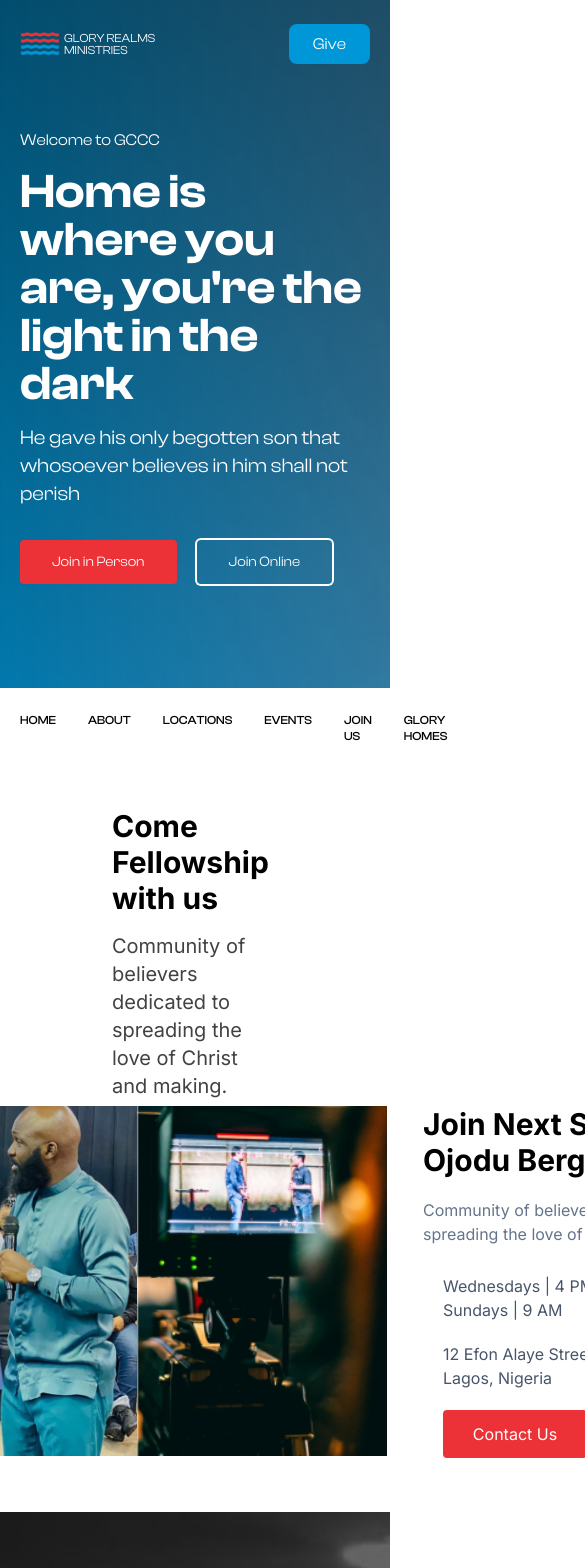
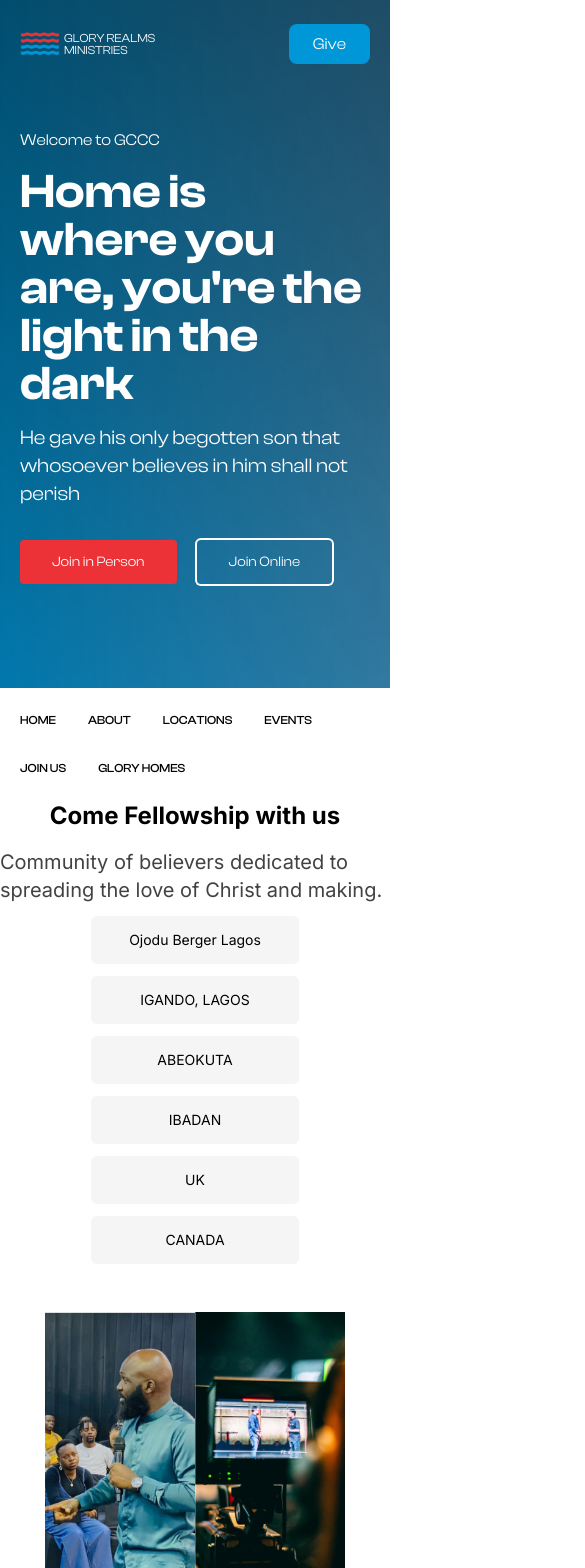
Before and after one commit to TeaToe17/GCCC, a Next.js app: page /location in a window 390 px wide. Shown: the top 1568 px of the page, 585 px wide, since content can reach past the window. Built offline with nearby package versions, Linux system fonts and the light colour scheme; a web font is replaced by a local one.

Commit message:
Responsiveness done

```diff
--- a/src/app/events/page.tsx
+++ b/src/app/events/page.tsx
@@ -1,14 +1,6 @@
 import Hero from "@/components/Hero";
 import Image from "next/image";
 const Events = () => {
-  interface UpcominEvents {
-    id: number;
-    title: string;
-    about: string;
-    time: string;
-    location: string;
-    src: string;
-  }
 
   const upcomingEvents = [
     {
@@ -59,10 +51,10 @@ const Events = () => {
           <div className="flex flex-col gap-5">
             {upcomingEvents.map((info, index) => (
               <div
-                className="flex gap-5 max-w-[820px] items-center justify-center"
+                className="flex gap-5 max-w-[820px] items-center justify-center max-sm:flex-wrap"
                 key={index}
               >
-                <div>
+                <div >
                   <Image
                     src={info.src}
                     alt="hyms"
--- a/src/app/location/page.tsx
+++ b/src/app/location/page.tsx
@@ -25,15 +25,15 @@ const Locations = () => {
   return (
     <div>
       <Hero />
-      <div className="flex items-center justify-center flex-col p-28 py-10">
+      <div className="flex items-center justify-center flex-col p-28 py-10 max-sm:p-0">
         <div className="flex  justify-center flex-col items-center w-full gap-4">
-          <h2 className="font-bold text-3xl">Come Fellowship with us</h2>
-          <span className="font-normal text-xl text-[#131316CC]">
+          <h2 className="font-bold text-3xl max-sm:text-2xl">Come Fellowship with us</h2>
+          <span className="font-normal text-xl text-[#131316CC] max-sm:text-[18px ]">
             Community of believers dedicated to spreading the love of Christ and
             making.
           </span>
         </div>
-        <div className="flex items-center justify-center gap-9">
+        <div className="flex items-center justify-center gap-9 max-sm:flex-wrap">
           <div>
             {diffrentLocations.map((info, index) => (
               <div
@@ -44,36 +44,36 @@ const Locations = () => {
               </div>
             ))}
           </div>
-          <div className="flex max-w-5xl gap-9">
-            <div className="flex gap-0">
+          <div className="flex max-w-5xl gap-9 max-sm:flex-wrap max-sm:items-center max-sm:justify-center">
+            <div className="flex gap-0 max-sm:items-center max-sm:justify-center">
               <div
-                className="bg-cover bg-no-repeat w-[250px] h-[350px] bg-center"
+                className="bg-cover bg-no-repeat w-[250px] h-[350px] bg-center max-sm:w-[150px]"
                 style={{
                   backgroundImage: "url('/locationimg1.png')",
                 }}
               ></div>
               <div
-                className="bg-cover bg-no-repeat w-[250px] h-[350px] bg-center"
+                className="bg-cover bg-no-repeat w-[250px] h-[350px] bg-center max-sm:w-[150px]  "
                 style={{
                   backgroundImage: "url('/locationimg2.png')",
                 }}
               ></div>
             </div>
             <div className="flex-col flex gap-5">
-              <h3 className="text-3xl font-bold ">
+              <h3 className="text-3xl font-bold max-sm:text-2xl  max-sm:max-w-[90%]">
                 Join Next Service at Ojodu Berger
               </h3>
-              <p className="text-slate-500  text-[#131316CC]">
+              <p className="text-slate-500  text-[#131316CC] max-sm:text-[18px]">
                 Community of believers dedicated to spreading the love of Christ
                 and making.
               </p>
               <div className="flex flex-col items-start justify-center px-5 py-2 gap-5">
                 <div className="flex flex-col ">
-                  <span className="text-slate-600">Wednesdays | 4 PM</span>
-                  <span className="text-slate-600">Sundays | 9 AM</span>
+                  <span className="text-slate-600 max-sm:text-[16px]">Wednesdays | 4 PM</span>
+                  <span className="text-slate-600 max-sm:text-[16px]">Sundays | 9 AM</span>
                 </div>
                 <div className="flex">
-                  <span className="text-slate-600">
+                  <span className="text-slate-600 max-sm:text-[16px]">
                     12 Efon Alaye Street, Off Sule Abore, Lagos, Nigeria
                   </span>
                 </div>
--- a/src/app/page.tsx
+++ b/src/app/page.tsx
@@ -117,11 +117,11 @@ const Home = () => {
       <section className="flex flex-wrap sm:p-[60px] md:p-[60px] p-[20px] lg:p-[60px] items-center justify-center">
         <div className="flex relative w-auto lg:p-0 md:p-0 items-center justify-center shrink p-20  sm:h-[560px] lg:h-[560px] ">
           <Image
-            src="/Papi.png"
+            src="/locationimg1.png"
             alt="Senior Pastor Zach"
             width={400}
             height={560}
-            className="w-[350px] lg:w-[400px]  sm:h-[560px] md:h-[560px] lg:h-[560px] h-[400px] shrink"
+            className="w-[350px] lg:w-[400px]  sm:h-[560px] md:h-[560px] lg:h-[560px] h-[400px]  bg-center bg-cover bg-no-repeat max-sm:w-[150px]"
           />
           <Image
             src="/VideoShoot.png"
--- a/src/components/Header.tsx
+++ b/src/components/Header.tsx
@@ -55,8 +55,9 @@ const notDropDown = () => {
         <HeaderLinks key={Navlinks[2].key} href={Navlinks[2].href} text={Navlinks[2].text}/>
          {isOpen && (
         <div className="dropdown-content flex flex-col bg-lightblue text-gray-600 w-48 items-center justify-center p-2 rounded absolute mt-6">
-         {MinistriesLinks.map((link)=>(
+         {MinistriesLinks.map((link, index)=>(
           <Link
+          key={index}
           href={link.href}
           className='hover:bg-blue-400 hover:text-white w-full mb-4 hover:animate-enlarge flexCenter block py-2'
           >
--- a/src/components/Hero.tsx
+++ b/src/components/Hero.tsx
@@ -9,7 +9,7 @@ const Hero = () => {
      <Header />
       <div className="flex flex-col gap-4 text-white">
         <span>Welcome to GCCC</span>
-        <span className="md:text-5xl xl:w-7/12 flex-wrap text-5xl font-semibold font-clash-display-bold w-30">Home is where you are, you're the light in the dark</span>
+        <span className="md:text-5xl xl:w-7/12 flex-wrap text-5xl font-semibold font-clash-display-bold w-30">Home is where you are,{" you're"} the light in the dark</span>
         <span className="xl:w-1/2 mb-4 text-xl">He gave his only begotten son that whosoever believes in him shall not perish</span>
         <div className="flex gap-5 mb-20">
           <button className="bg-lightred py-3 px-8 rounded text-sm font-Poppins hover:animate-enlarge">
@@ -22,9 +22,10 @@ const Hero = () => {
       </div>
     </div>
     <div>
-        <ul className="lg:text-sm flex paddings gap-8 uppercase font-clash-display-medium text-xs">
-        {categoryLinks.map((link) => (
+        <ul className="lg:text-sm flex paddings gap-8 uppercase font-clash-display-medium text-xs flex-wrap">
+        {categoryLinks.map((link, index) => (
           <Link
+          key={index}
           href={link.href}
           className="hover:text-lightred-100">
             {link.text}
```
